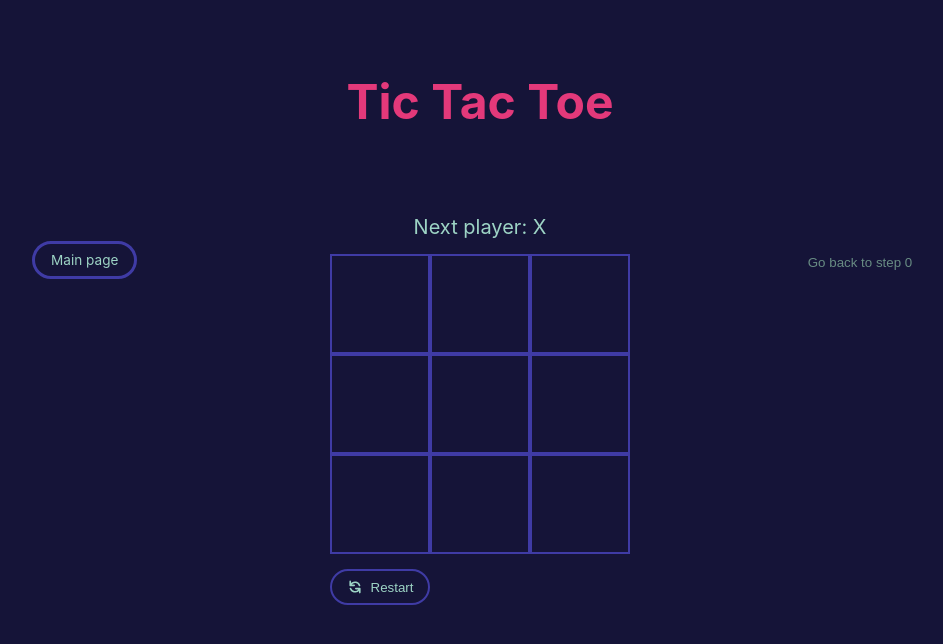
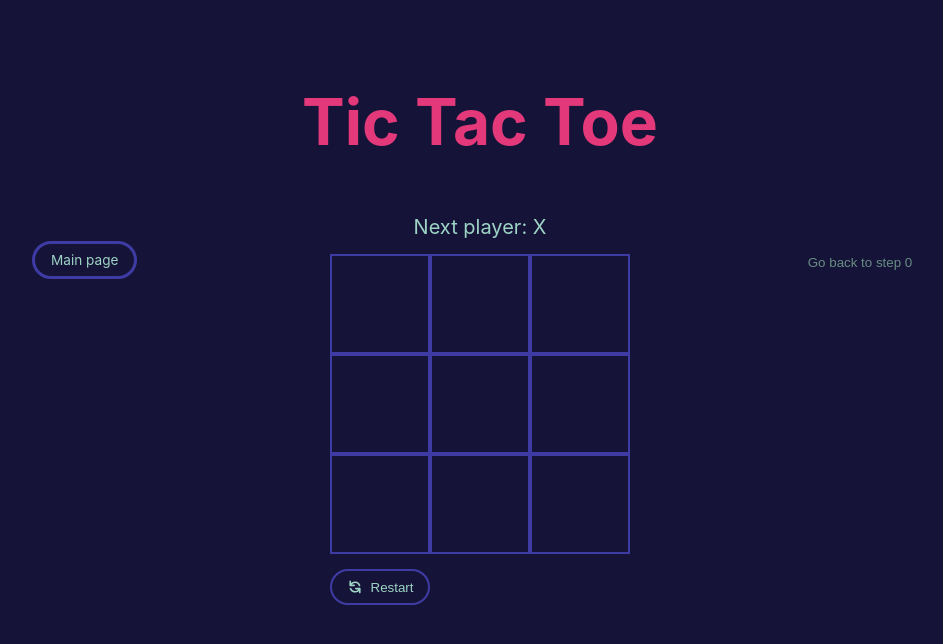
Before and after one commit to MathildeMerx/TicTacToe, a React (Create React App) app: page /TicTacToe in a window 1280 px wide. Shown: the top 644 px of the page, without its empty margins (160-1103 px from the left). Built offline with nearby package versions, Linux system fonts and the light colour scheme.

Commit message:
change title size

```diff
--- a/src/ticTacToe.css
+++ b/src/ticTacToe.css
@@ -31,7 +31,7 @@ button:disabled {
 
 h1 {
     color: var(--contrast-primary);
-    font-size: 300%;
+    font-size: 400%;
 }
 
 html {
```
